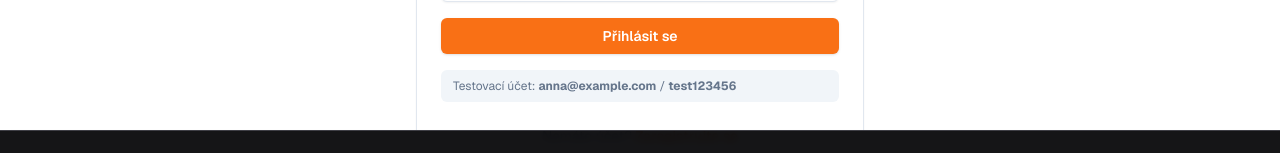
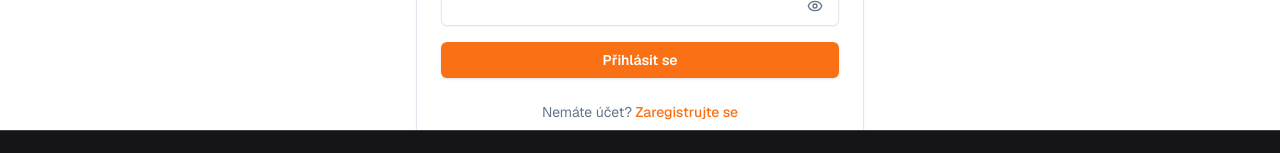
Before and after one commit to MrSpacks/PrintShereMVP, a Next.js app: page /login in a window 1280 px wide. Shown: the part 506-659 px from the top of the page. Built offline with nearby package versions, Linux system fonts and the light colour scheme; no server answers.

Commit message:
Remove test account hint from login page
Remove AuthTestHint component showing test credentials
(anna@example.com / test123456) from login form for production use.

Co-authored-by: Mr. Spacks <MrSpacks@users.noreply.github.com>

```diff
--- a/src/app/login/page.tsx
+++ b/src/app/login/page.tsx
@@ -9,7 +9,6 @@ import {
   AuthField,
   AuthLink,
   AuthSubmitButton,
-  AuthTestHint,
 } from "@/components/auth/auth-form";
 import {
   GoogleOAuthButton,
@@ -101,7 +100,6 @@ function LoginForm() {
         />
 
         <AuthSubmitButton isSubmitting={isSubmitting} label={t("auth.logIn")} />
-        <AuthTestHint />
       </form>
     </AuthCard>
   );
```
